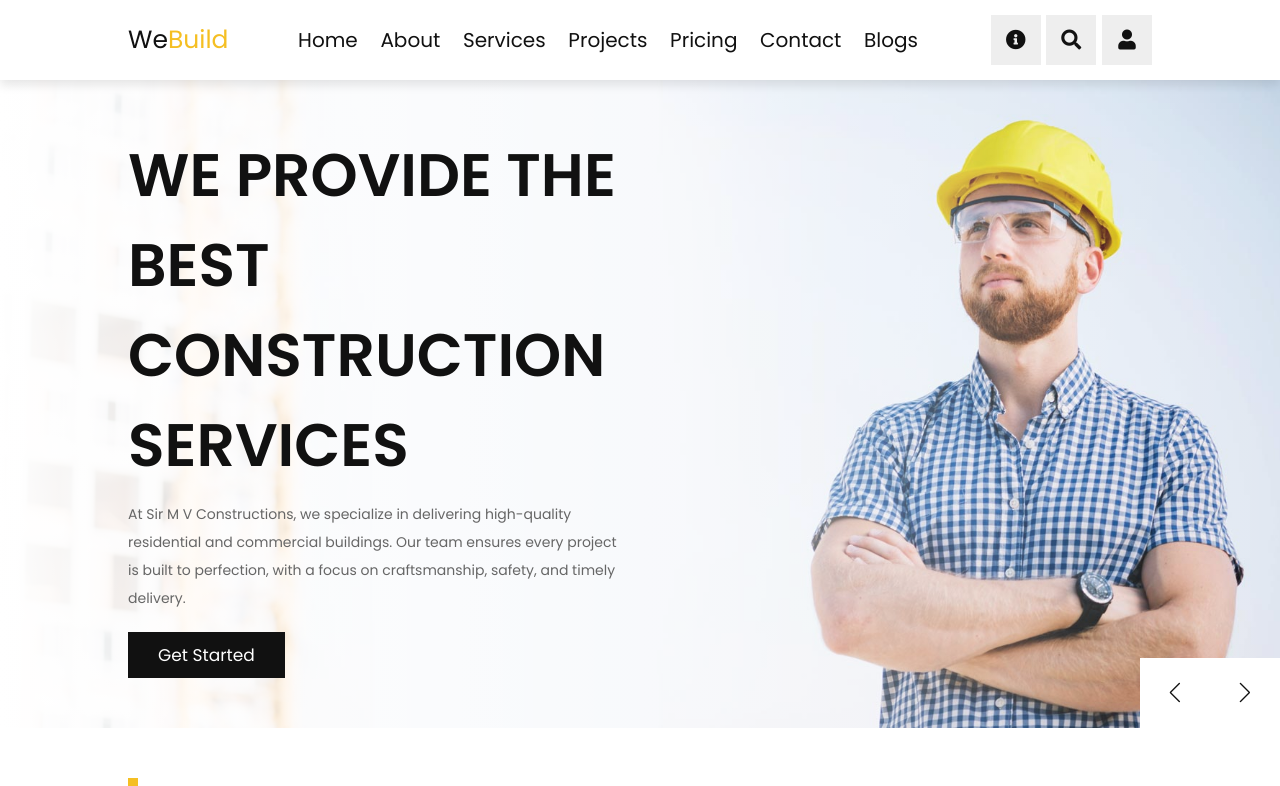
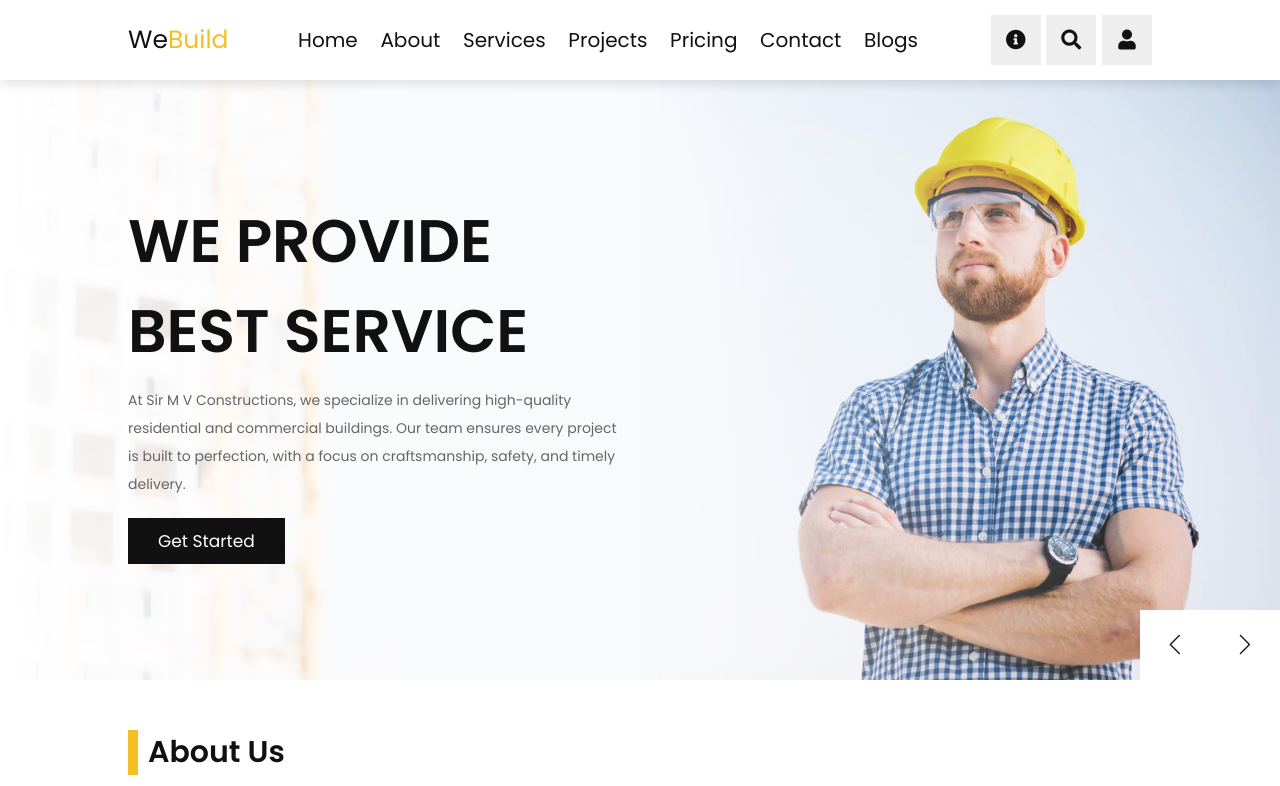
Before and after one commit to SIR-M-V-CONSTRUCTIONS/SIR-M-V-CONSTRUCTIONS.github.io, a plain HTML site: page index.html in a window 1280 px wide. Shown: the top 786 px of the page. Drawn offline with nearby package versions, Linux system fonts and the light colour scheme; some packages are replaced by stand-ins of ours; a script that the page names is missing.

Commit message:
changed Home section

```diff
--- a/index.html
+++ b/index.html
@@ -101,7 +101,7 @@
          <div class="swiper-wrapper">
             <section class="swiper-slide slide" style="background: url(images/home-slide-1.jpg) no-repeat;">
                <div class="content">
-                  <h3>We Provide the Best Construction Services</h3>
+                  <h3>We Provide  Best Service</h3>
                   <p>At Sir M V Constructions, we specialize in delivering high-quality residential and commercial buildings. Our team ensures every project is built to perfection, with a focus on craftsmanship, safety, and timely delivery.</p>
                   <a href="#about" class="btn">Get Started</a>
                </div>
```
